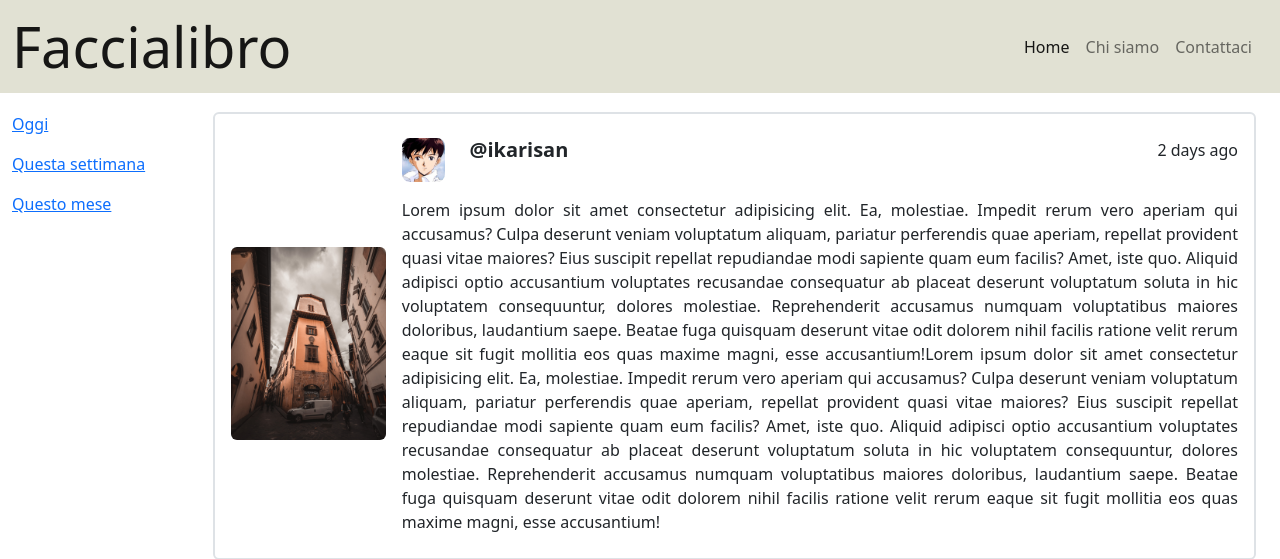
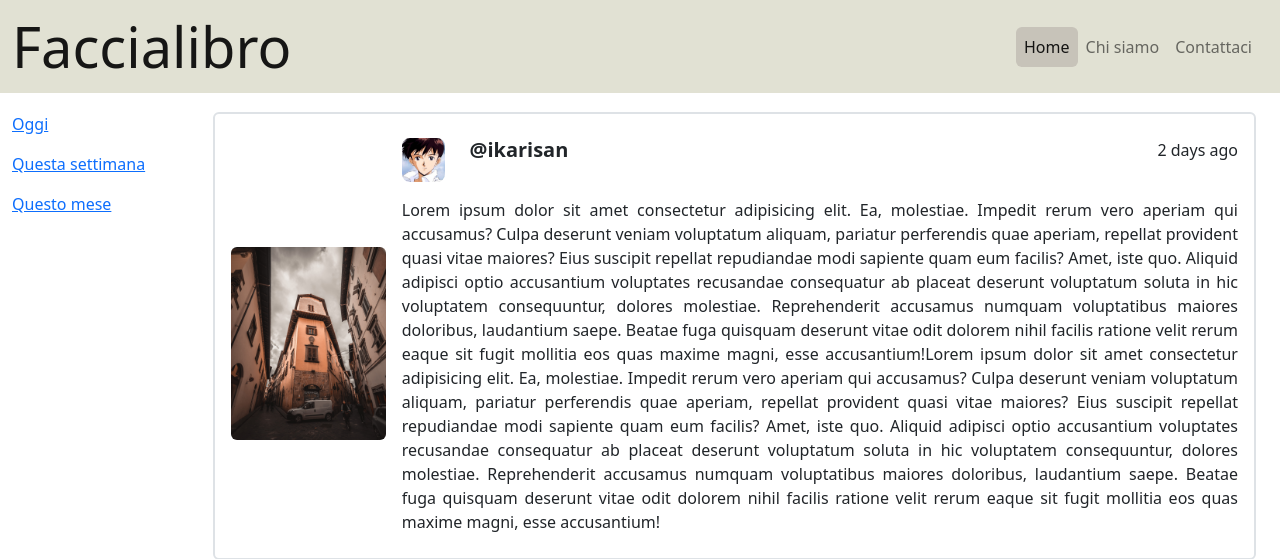
Before and after one commit to nMaax/iaw-workspace, a Flask app: page / in a window 1280 px wide. Shown: the top 559 px of the page. Run offline with Flask 2, Linux system fonts and the light colour scheme.

Commit message:
Refined everything, added pills to navbar

```diff
--- a/app.py
+++ b/app.py
@@ -3,12 +3,6 @@ from flask import Flask, url_for, render_template
 # Various lenght lorem texts
 lorem3 = 'Lorem ipsum dolor sit amet consectetur adipisicing elit. Ea, molestiae. Impedit rerum vero aperiam qui accusamus? Culpa deserunt veniam voluptatum aliquam, pariatur perferendis quae aperiam, repellat provident quasi vitae maiores? Eius suscipit repellat repudiandae modi sapiente quam eum facilis? Amet, iste quo. Aliquid adipisci optio accusantium voluptates recusandae consequatur ab placeat deserunt voluptatum soluta in hic voluptatem consequuntur, dolores molestiae. Reprehenderit accusamus numquam voluptatibus maiores doloribus, laudantium saepe. Beatae fuga quisquam deserunt vitae odit dolorem nihil facilis ratione velit rerum eaque sit fugit mollitia eos quas maxime magni, esse accusantium!'
 lorem6 = lorem3*2
-
-# Paths for static content
-default_path = ''
-propics_path = '/src/propics/'
-contents_path = '/src/contents/'
-styles_path = '/styles/'
 
 # Defining app
 app = Flask(__name__)
@@ -24,10 +18,6 @@ def index():
         {'username': 'kaoruni', 'daysago': 5, 'text': lorem6, 'propic':'Kaoru_Nagisa.jpeg', 'img':'post3.jpg'},
     ]
 
-    for article in articles :
-        article['propic'] = propics_path + article['propic']
-        article['img'] = contents_path + article['img']
-
     return render_template('index.html', articles=articles)
 
 @app.route('/about')
@@ -39,24 +29,17 @@ def about():
         {'fullname': 'Asuka Soryu Langley', 'description': lorem6, 'motto': 'Sono nata per pilotare gli eva', 'monthsago_update': 2, 'propic':'Asuka_Soryu.jpeg'}
     ]
 
-    for developer in developers :
-        developer['propic'] = propics_path + developer['propic']
-
     return render_template('about.html', developers=developers)
 
 @app.route('/contacts')
 def contacts():
-    return not_found(404)
+    return render_template('contacts.html')
 
 # OTHER ROUTES
 
 @app.errorhandler(404)
 def not_found(e):
     return render_template('404.html')
-
-@app.route('/template')
-def templete():
-    return render_template('template.html')
 
 @app.route('/test')
 def test():
--- a/templates/about.html
+++ b/templates/about.html
@@ -20,7 +20,7 @@
             <div class="row pb-5">
                 <div class="col-3">
                     <div class="card mb-3">
-                <img src="{{ url_for('static', filename=developer.propic) }}" class="card-img-top img-fluid" alt="Immagine sviluppatore 1">
+                        <img src="{{ url_for('static', filename='src/propics/'+developer.propic) }}" class="card-img-top img-fluid" alt="Immagine sviluppatore 1">
                         <div class="card-body">
                             <h5 class="card-title fst-italic">{{ developer.motto }}</h5>
                             <p class="card-text"><small class="text-muted">Last updated {{ developer.monthsago_update }} moths ago</small></p>
--- a/templates/index.html
+++ b/templates/index.html
@@ -34,14 +34,14 @@
 
             <!-- https://getbootstrap.com/docs/5.2/utilities/flex/#enable-flex-behaviors -->
             <div class="col-12 col-md-4 col-lg-3 col-xl-2 d-flex justify-content-center align-items-center">
-                <img class="img-fluid rounded-2 post-img" alt="Immagine del post" src="{{ url_for('static', filename=article.img) }}">
+                <img class="img-fluid rounded-2 post-img" alt="Immagine del post" src="{{ url_for('static', filename='src/contents/'+article.img) }}">
             </div>
 
             <div class="col-12 col-md-8 col-lg-9 col-xl-10">
 
                 <div class="row justify-content-between">
                     <div class="col-7 col-sm-9 col-lg-6 row">
-                        <div class="col-3 col-md-2 d-flex justify-content-center align-items-center"><img class="img-fluid rounded-3" src="{{ url_for('static', filename=article.propic) }}" alt="Immagine del profilo dell'utente"></div>
+                        <div class="col-3 col-md-2 d-flex justify-content-center align-items-center"><img class="img-fluid rounded-3" src="{{ url_for('static', filename='src/propics/'+article.propic) }}" alt="Immagine del profilo dell'utente"></div>
                         <div class="col-9 col-md-10"><h5><b>@{{ article.username }}</b></h5></div>
                     </div>
                     <div class="col-5 col-sm-3 col-lg-2">
--- a/templates/template.html
+++ b/templates/template.html
@@ -34,15 +34,15 @@
                     <span class="navbar-toggler-icon"></span>
                 </button>
                 <div class="collapse navbar-collapse" id="navbarSupportedContent">
-                    <ul class="navbar-nav navbar-nav-scroll ms-auto mb-2 mb-lg-0 mx-2" style="--bs-scroll-height: 200px;">
+                    <ul class="navbar-nav navbar-nav-scroll nav-pills ms-auto mb-2 mb-lg-0 mx-2" style="--bs-scroll-height: 200px; --bs-nav-pills-link-active-bg: #958a8759;">
                     <li class="nav-item">
-                        <a class="nav-link {% block home_active %}{% endblock %}" href="{{ url_for('index') }}" style="float: end;">Home</a>
+                        <a class="nav-link {% block home_active %}{% endblock %}" href="{{ url_for('index') }}">Home</a>
                     </li>
                     <li class="nav-item">
-                        <a class="nav-link {% block about_active %}{% endblock %}" aria-current="page" href="{{ url_for('about') }}" style="float: end;">Chi siamo</a>
+                        <a class="nav-link {% block about_active %}{% endblock %}" aria-current="page" href="{{ url_for('about') }}">Chi siamo</a>
                     </li>
                     <li class="nav-item">
-                        <a class="nav-link {% block contacts_active %}{% endblock %}" aria-current="page" href="{{ url_for('contacts') }}" style="float: end;">Contattaci</a>
+                        <a class="nav-link {% block contacts_active %}{% endblock %}" aria-current="page" href="{{ url_for('contacts') }}">Contattaci</a>
                     </li>
                 </ul>
                 </div>
```
Also changed, not shown: templates/contacts.html (+12 -0 lines), static/logo.jpeg (deleted). Lines whose indentation alone changed are shown as unchanged.
